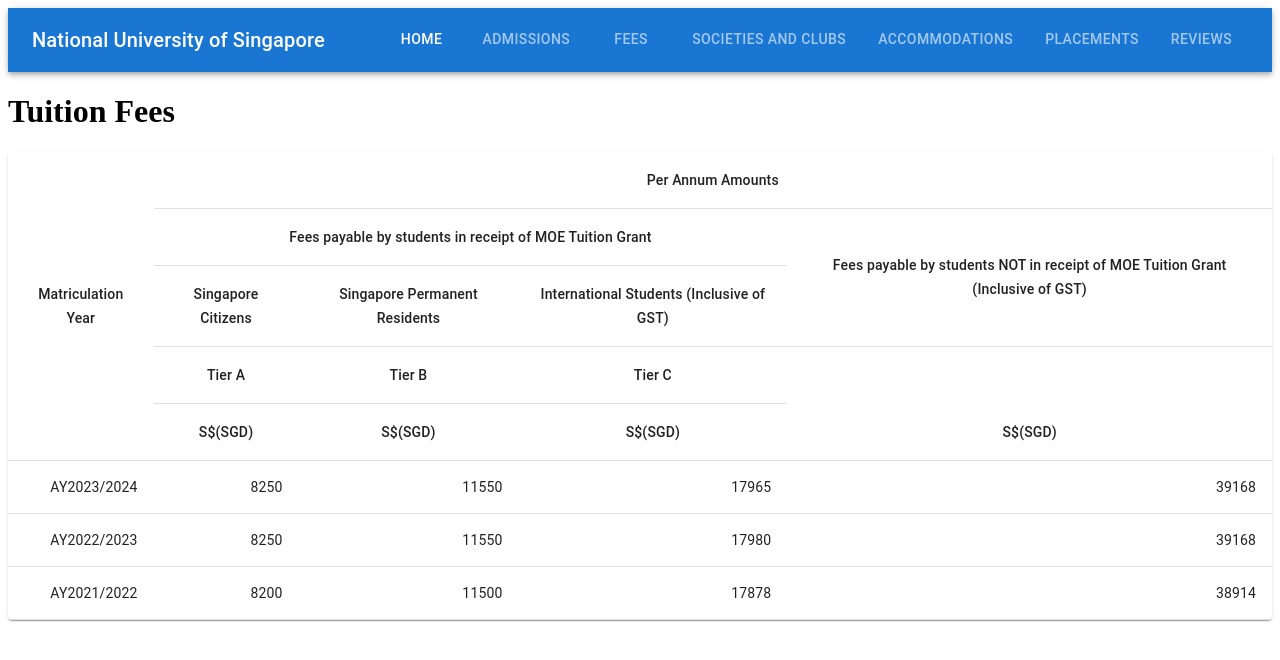
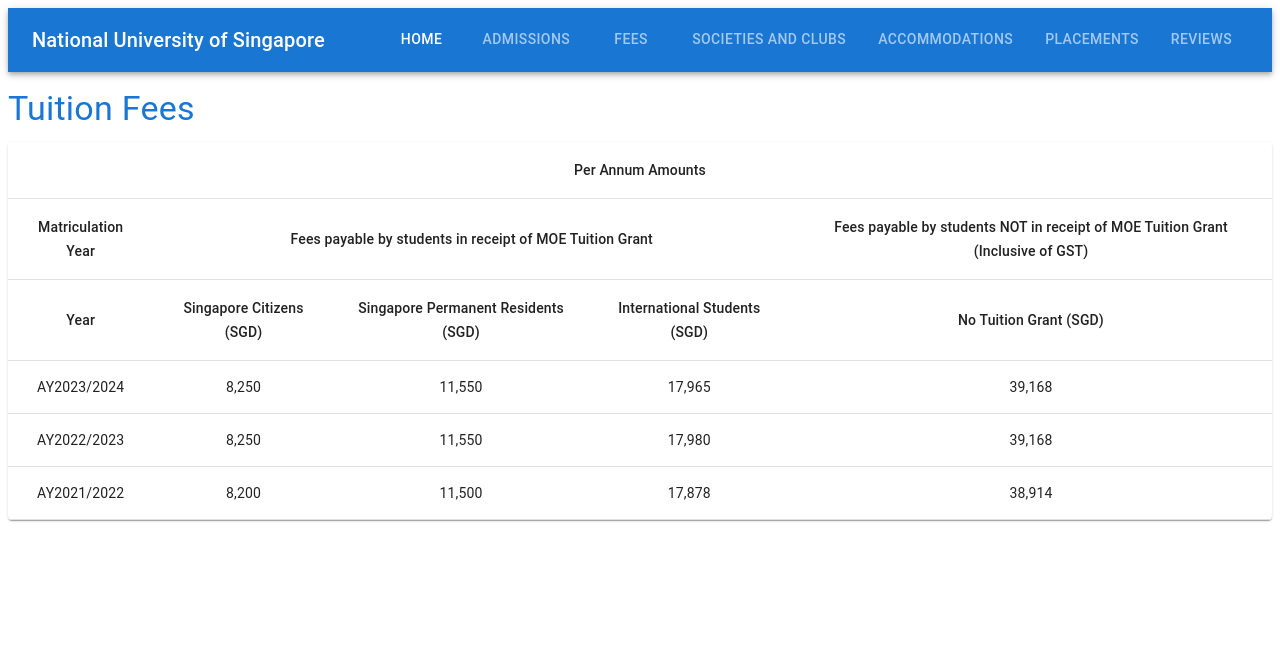
Before and after one commit to auhc99/uni-raasta, a React (Create React App) app in the folder uni-raasta/: page /fees in a window 1280 px wide. Shown: the top 660 px of the page. Built offline with nearby package versions, Linux system fonts and the light colour scheme.

Commit message:
Update Fees Formatting

```diff
--- a/uni-raasta/src/App.js
+++ b/uni-raasta/src/App.js
@@ -3,7 +3,7 @@
 import NavBar from './NavBar';
 import AccommodationsPage from './AccommodationsPage';
 import AdmissionsPage from './AdmissionsPage';
-import TuitionFeesTable from './Fees';
+import FeesPage from './FeesPage';
 
 function App() {
   return (
@@ -12,7 +12,7 @@
       <Routes>
         <Route path="/accommodations" element={<AccommodationsPage />} />
         <Route path="/admissions" element={<AdmissionsPage />} />
-        <Route path="/fees" element={<TuitionFeesTable />} />
+        <Route path="/fees" element={<FeesPage />} />
         {/* ... other routes */}
       </Routes>
     </div>
--- a/uni-raasta/src/Fees.js
+++ /dev/null
@@ -1,109 +0,0 @@
-import React from 'react';
-import Table from '@mui/material/Table';
-import TableBody from '@mui/material/TableBody';
-import TableCell from '@mui/material/TableCell';
-import TableContainer from '@mui/material/TableContainer';
-import TableHead from '@mui/material/TableHead';
-import TableRow from '@mui/material/TableRow';
-import Paper from '@mui/material/Paper';
-
-
-function createRow(matriculationYear, tierA, tierB, tierC, noTuitionGrant) {
-  return { matriculationYear, tierA, tierB, tierC, noTuitionGrant };
-}
-
-const rows = [
-  createRow('AY2023/2024', 8250, 11550, 17965, 39168),
-  createRow('AY2022/2023', 8250, 11550, 17980, 39168),
-  createRow('AY2021/2022', 8200, 11500, 17878, 38914),
-];
-
-
-export default function TuitionFeesTable() {
-  return (
-    <>
-
-    <h1>Tuition Fees</h1>
-
-
-
-          <TableContainer component={Paper}>
-            <Table sx={{ minWidth: 700 }} aria-label="spanning table">
-              <TableHead>
-
-                <TableRow>
-                  <TableCell align="center" colSpan={1} rowSpan={5}>
-                    Matriculation Year
-                  </TableCell>
-                  <TableCell align="center" colSpan={4}>
-                    Per Annum Amounts
-                  </TableCell>
-                </TableRow>
-
-                <TableRow>
-                  <TableCell align="center" colSpan={3}>
-                  Fees payable by students in receipt of MOE Tuition Grant
-                  </TableCell>
-                  <TableCell align="center" colSpan={1} rowSpan={2}>
-                  Fees payable by students NOT in receipt of MOE Tuition Grant (Inclusive of GST)
-                  </TableCell>
-                </TableRow>
-
-                <TableRow>
-                  <TableCell align="center" colSpan={1}>
-                    Singapore Citizens
-                  </TableCell>
-                  <TableCell align="center" colSpan={1}>
-                  Singapore Permanent Residents
-                  </TableCell>
-                  <TableCell align="center" colSpan={1}>
-                  International Students (Inclusive of GST)
-                  </TableCell>
-                </TableRow>
-
-                <TableRow>
-                  <TableCell align="center" colSpan={1}>
-                    Tier A
-                  </TableCell>
-                  <TableCell align="center" colSpan={1}>
-                    Tier B
-                  </TableCell>
-                  <TableCell align="center" colSpan={1}>
-                    Tier C
-                  </TableCell>
-                </TableRow>
-
-                <TableRow>
-                  <TableCell align="center" colSpan={1}>
-                    S$(SGD)
-                  </TableCell>
-                  <TableCell align="center" colSpan={1}>
-                  S$(SGD)
-                  </TableCell>
-                  <TableCell align="center" colSpan={1}>
-                  S$(SGD)
-                  </TableCell>
-                  <TableCell align="center" colSpan={1}>
-                  S$(SGD)
-                  </TableCell>
-                </TableRow>
-
-              </TableHead>
-              <TableBody>
-                {rows.map((row) => (
-                  <TableRow >
-                    <TableCell align="right" colSpan={1}>{row.matriculationYear}</TableCell>
-                    <TableCell align="right" colSpan={1}>{row.tierA}</TableCell>
-                    <TableCell align="right" colSpan={1}>{row.tierB}</TableCell>
-                    <TableCell align="right" colSpan={1}>{row.tierC}</TableCell>
-                    <TableCell align="right" colSpan={1}>{row.noTuitionGrant}</TableCell>
-                  </TableRow>
-                ))}
-              </TableBody>
-            </Table>
-          </TableContainer>
-          </>
-
-
-        );
-}
--- /dev/null
+++ b/uni-raasta/src/FeesPage.js
@@ -0,0 +1,75 @@
+import React from 'react';
+import {
+  Typography,
+  Table,
+  TableBody,
+  TableCell,
+  TableContainer,
+  TableHead,
+  TableRow,
+  Paper,
+  Box,
+} from '@mui/material';
+
+function createRow(matriculationYear, tierA, tierB, tierC, noTuitionGrant) {
+  return { matriculationYear, tierA, tierB, tierC, noTuitionGrant };
+}
+
+const rows = [
+  createRow('AY2023/2024', 8250, 11550, 17965, 39168),
+  createRow('AY2022/2023', 8250, 11550, 17980, 39168),
+  createRow('AY2021/2022', 8200, 11500, 17878, 38914),
+];
+
+const FeesPage = () => {
+  return (
+    <Box my={2}>
+      <Typography variant="h4" color="primary" gutterBottom>
+      Tuition Fees
+      </Typography>
+
+      <TableContainer component={Paper}>
+        <Table sx={{ minWidth: 700 }} aria-label="tuition fees table">
+          <TableHead>
+            <TableRow>
+              <TableCell align="center" colSpan={5}>
+                Per Annum Amounts
+              </TableCell>
+            </TableRow>
+            <TableRow>
+              <TableCell align="center" colSpan={1}>
+                Matriculation Year
+              </TableCell>
+              <TableCell align="center" colSpan={3}>
+                Fees payable by students in receipt of MOE Tuition Grant
+              </TableCell>
+              <TableCell align="center" colSpan={1}>
+                Fees payable by students NOT in receipt of MOE Tuition Grant (Inclusive of GST)
+              </TableCell>
+            </TableRow>
+            <TableRow>
+              <TableCell align="center">Year</TableCell>
+              <TableCell align="center">Singapore Citizens (SGD)</TableCell>
+              <TableCell align="center">Singapore Permanent Residents (SGD)</TableCell>
+              <TableCell align="center">International Students (SGD)</TableCell>
+              <TableCell align="center">No Tuition Grant (SGD)</TableCell>
+            </TableRow>
+          </TableHead>
+          <TableBody>
+            {rows.map((row, index) => (
+              <TableRow key={index}>
+                <TableCell align="center">{row.matriculationYear}</TableCell>
+                <TableCell align="center">{row.tierA.toLocaleString()}</TableCell>
+                <TableCell align="center">{row.tierB.toLocaleString()}</TableCell>
+                <TableCell align="center">{row.tierC.toLocaleString()}</TableCell>
+                <TableCell align="center">{row.noTuitionGrant.toLocaleString()}</TableCell>
+              </TableRow>
+            ))}
+          </TableBody>
+        </Table>
+      </TableContainer>
+    </Box>
+  );
+}
+
+export default FeesPage;
```
Also changed, not shown: uni-raasta/src/CurrencyConverter.js (+55 -52 lines).
